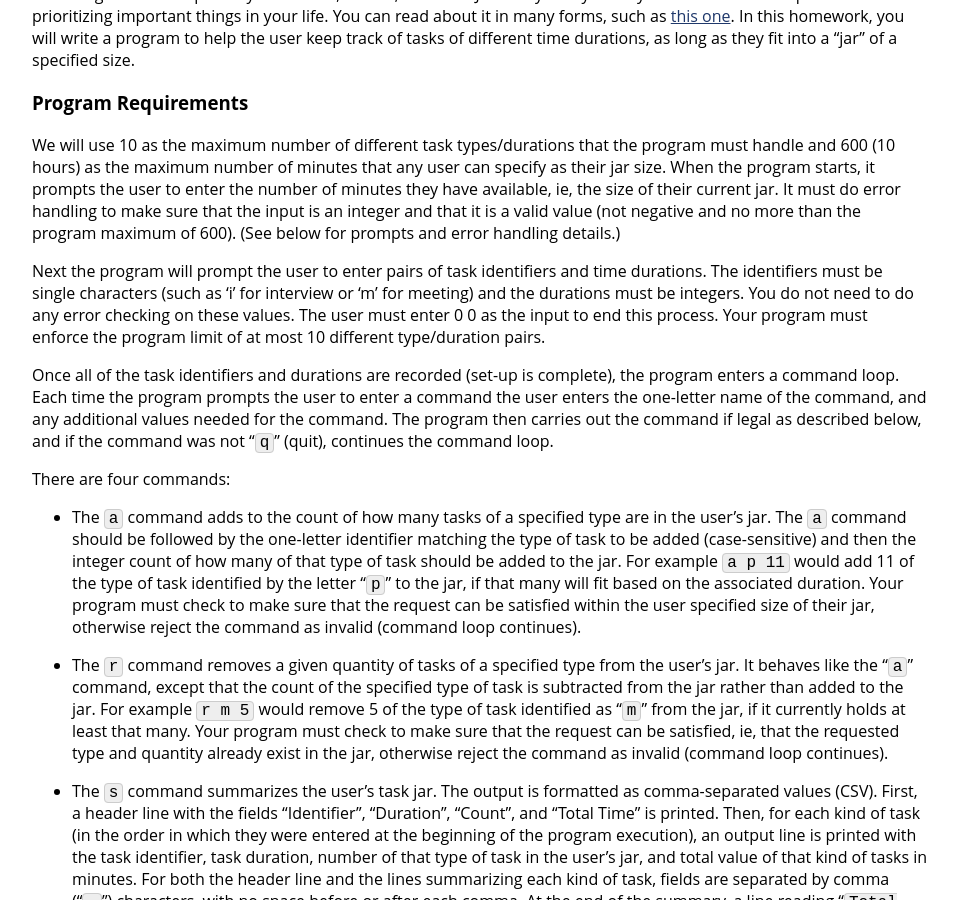
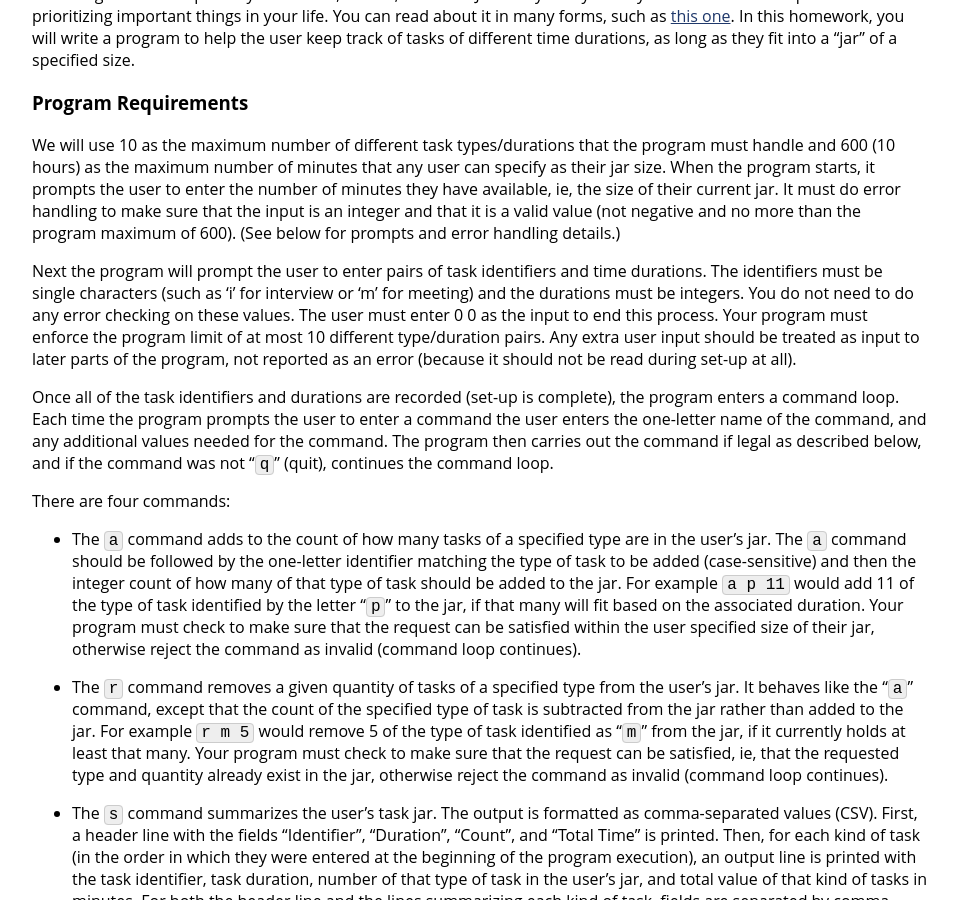
Before and after one commit to jhu-ip/cs220-f24, a Jekyll site: the page built from assign/old/hw1.md, in a window 1280 px wide and 900 px high, scrolled down 712 px. Shown: the whole window, without its empty margins (160-1117 px from the left). Built offline with Jekyll 4.4.1, drawn with Linux system fonts in a browser that asks for light colours.

Commit message:
added clarification to hw1 writeup wrt extra input

```diff
--- a/assign/old/hw1.md
+++ b/assign/old/hw1.md
@@ -57,7 +57,9 @@ characters (such as 'i' for interview or 'm' for meeting) and the
 durations must be integers. You do not need to do any error checking
 on these values. The user must enter 0 0 as the input to end this
 process. Your program must enforce the program limit of at most 10
-different type/duration pairs.
+different type/duration pairs. Any extra user input should be treated
+as input to later parts of the program, not reported as an error
+(because it should not be read during set-up at all).
 
 Once all of the task identifiers and durations are recorded (set-up is
 complete), the program enters a command loop. Each time the program
```
